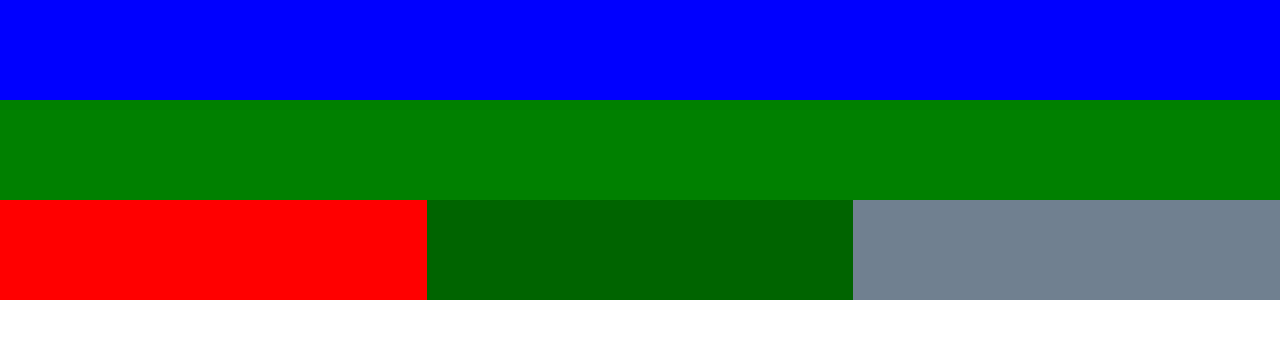
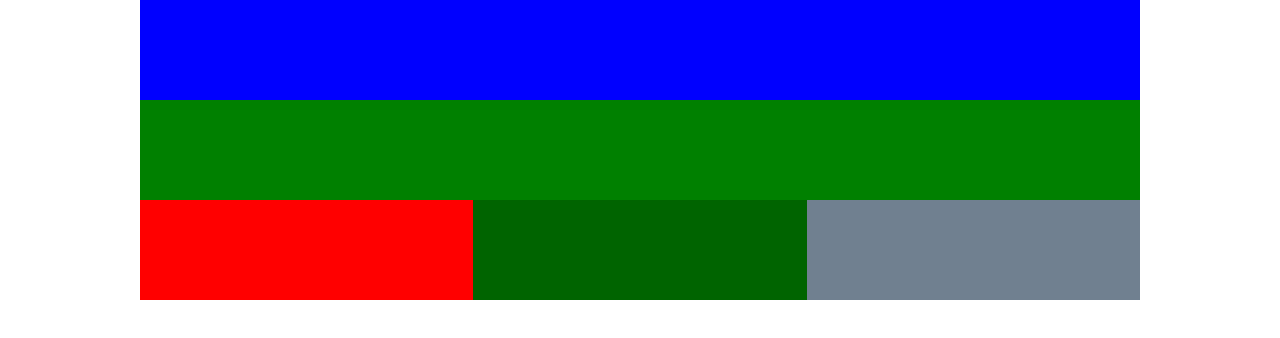
Before and after one commit to johnnyBuildsIt/portfolioPage, a plain HTML site: page index.html in a window 1280 px wide. Drawn offline with nearby package versions, Linux system fonts and the light colour scheme.

Commit message:
give max width and auto margins past 1000px

```diff
--- a/css/responsive.css
+++ b/css/responsive.css
@@ -10,3 +10,10 @@
     width: 33.333%;
   }
 }
+
+@media screen and (min-width: 1000px) {
+  body {
+    width: 1000px;
+    margin: 0 auto;
+  }
+}
```
